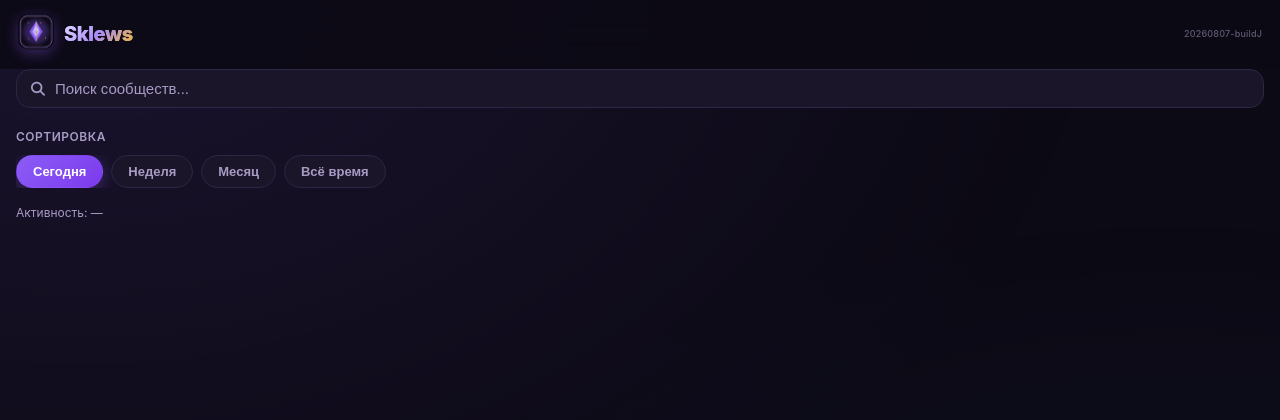
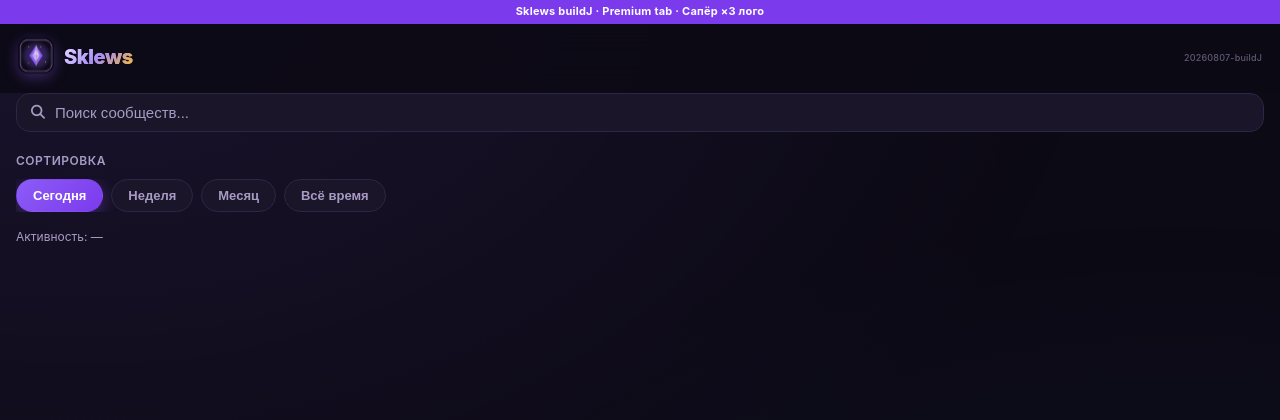
Before and after one commit to sklionagrex-cpu/Sklews, a Flask app: template templates/index.html in a window 1280 px wide. Shown: the top 420 px of the page. Run offline with Flask 3, Linux system fonts and the light colour scheme; the template is opened without the code that fills it, so the values that code supplies are empty; parts of the project's set-up code (start-up, migrations or seed data) failed here and were passed over; some libraries are stand-ins or nearby versions.

Commit message:
VISIBLE deploy marker: purple strip + title buildJ (confirm Render pulls this repo)

```diff
--- a/render.yaml
+++ b/render.yaml
@@ -1,14 +1,16 @@
 services:
   - type: web
     name: sklews
-    env: python
+    runtime: python
     plan: free
+    branch: main
     buildCommand: pip install -r requirements.txt
     startCommand: python app.py
+    autoDeploy: true
     envVars:
       - key: SECRET_KEY
         generateValue: true
       - key: DATABASE_URL
         sync: false
       - key: PYTHON_VERSION
-        value: 3.13.5
+        value: "3.13.5"
--- a/templates/auth.html
+++ b/templates/auth.html
@@ -12,7 +12,7 @@
     <link rel="apple-touch-icon" href="/static/apple-touch-icon.png?v=7">
     <link rel="icon" type="image/png" sizes="192x192" href="/static/apple-touch-icon.png?v=7">
 
-    <title>Sklews — Вход</title>
+    <title>Sklews · buildJ — Вход</title>
     <link rel="stylesheet" href="/static/css/style.css?v=20260807g">
     <style>
         .auth-form input {
--- a/templates/index.html
+++ b/templates/index.html
@@ -12,7 +12,7 @@
     <link rel="apple-touch-icon" href="/static/apple-touch-icon.png?v=20260807-buildJ">
     <link rel="icon" type="image/png" sizes="192x192" href="/static/apple-touch-icon.png?v=20260807-buildJ">
 
-    <title>Sklews</title>
+    <title>Sklews · buildJ</title>
     <link rel="stylesheet" href="/static/css/style.css?v=20260807j">
     <link rel="stylesheet" href="https://cdnjs.cloudflare.com/ajax/libs/font-awesome/6.5.1/css/all.min.css">
     <script src="https://cdnjs.cloudflare.com/ajax/libs/socket.io/4.7.5/socket.io.min.js"></script>
@@ -30,6 +30,7 @@ window.SKLEWS_BUILD = '20260807-buildJ';
 </head>
 <body>
     <div id="app">
+        <div id="deploy-strip" style="position:sticky;top:0;z-index:9999;background:#7c3aed;color:#fff;text-align:center;font-size:11px;font-weight:700;padding:4px 8px;letter-spacing:.02em">Sklews buildJ · Premium tab · Сапёр ×3 лого</div>
         <nav class="bottom-nav">
             <button class="nav-btn active" data-tab="home"><i class="fa-solid fa-house icon"></i><span>Лента</span></button>
             <button class="nav-btn" data-tab="premium" id="nav-premium"><i class="fa-solid fa-crown icon"></i><span>Premium</span></button>
```
